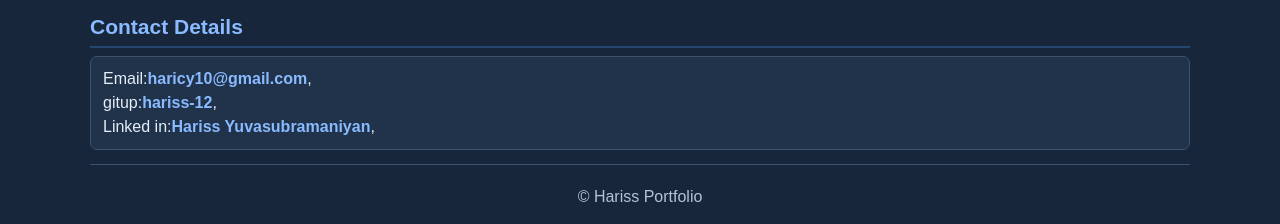
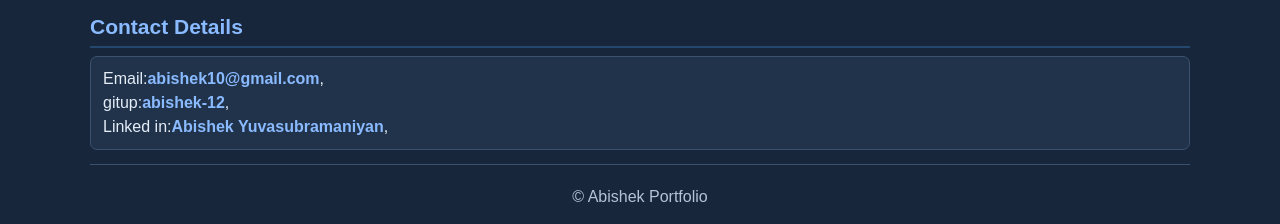
Before and after one commit to Abishek7994/myportfolio, a plain HTML site: page index.html in a window 1280 px wide. Shown: the part 1236-1460 px from the top of the page. Drawn offline with Linux system fonts and the light colour scheme.

Commit message:
first commit

```diff
--- a/index.html
+++ b/index.html
@@ -73,12 +73,12 @@
         <li>c</li>
     </ul>
     <h2>Contact Details</h2>
-    <p> Email:<a href="#">haricy10@gmail.com</haricy10></a>,<br>
-        gitup:<a href="#">hariss-12</hariss></a>,<br>
-        Linked in:<a href="#">Hariss Yuvasubramaniyan</haricy10></a>,<br>
+    <p> Email:<a href="#">abishek10@gmail.com</a>,<br>
+        gitup:<a href="#">abishek-12</a>,<br>
+        Linked in:<a href="#">Abishek Yuvasubramaniyan</a>,<br>
     </p>
     <hr>
-    <p>&copy; Hariss Portfolio</p>
+    <p>&copy; Abishek Portfolio</p>
 </body>
 
 </html>
```
